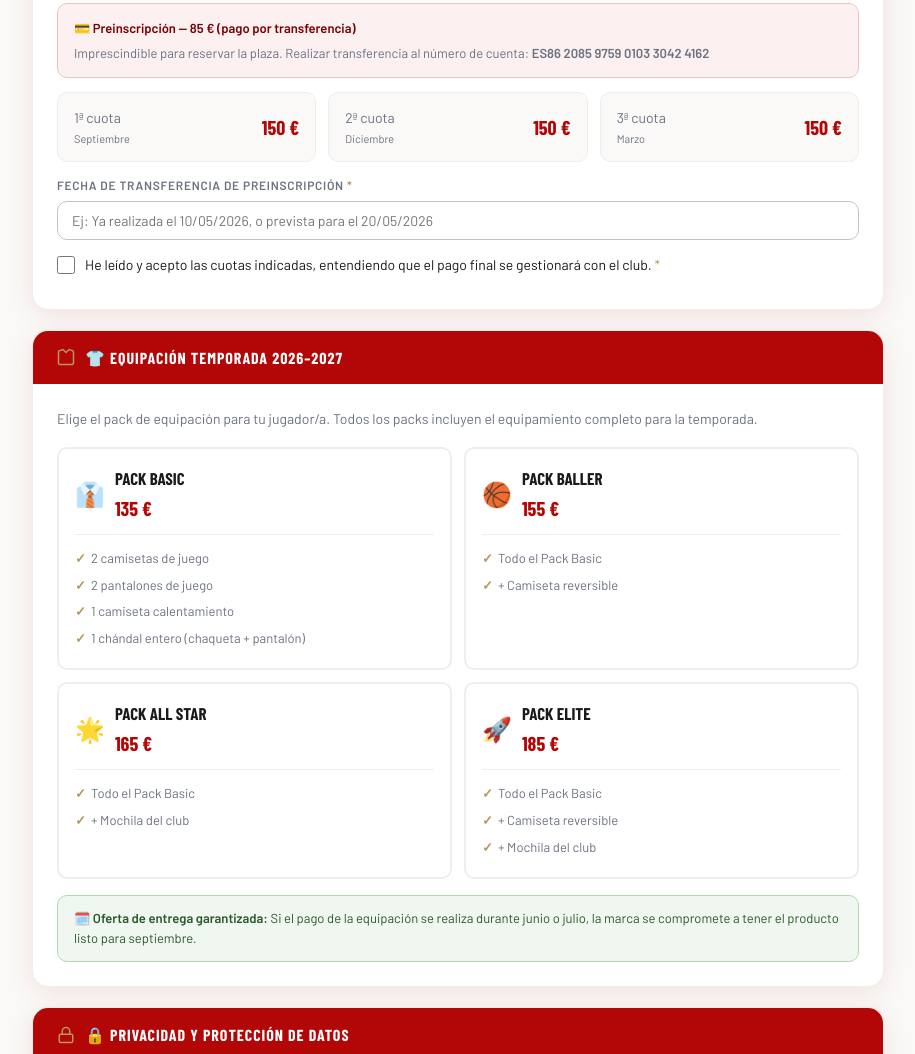
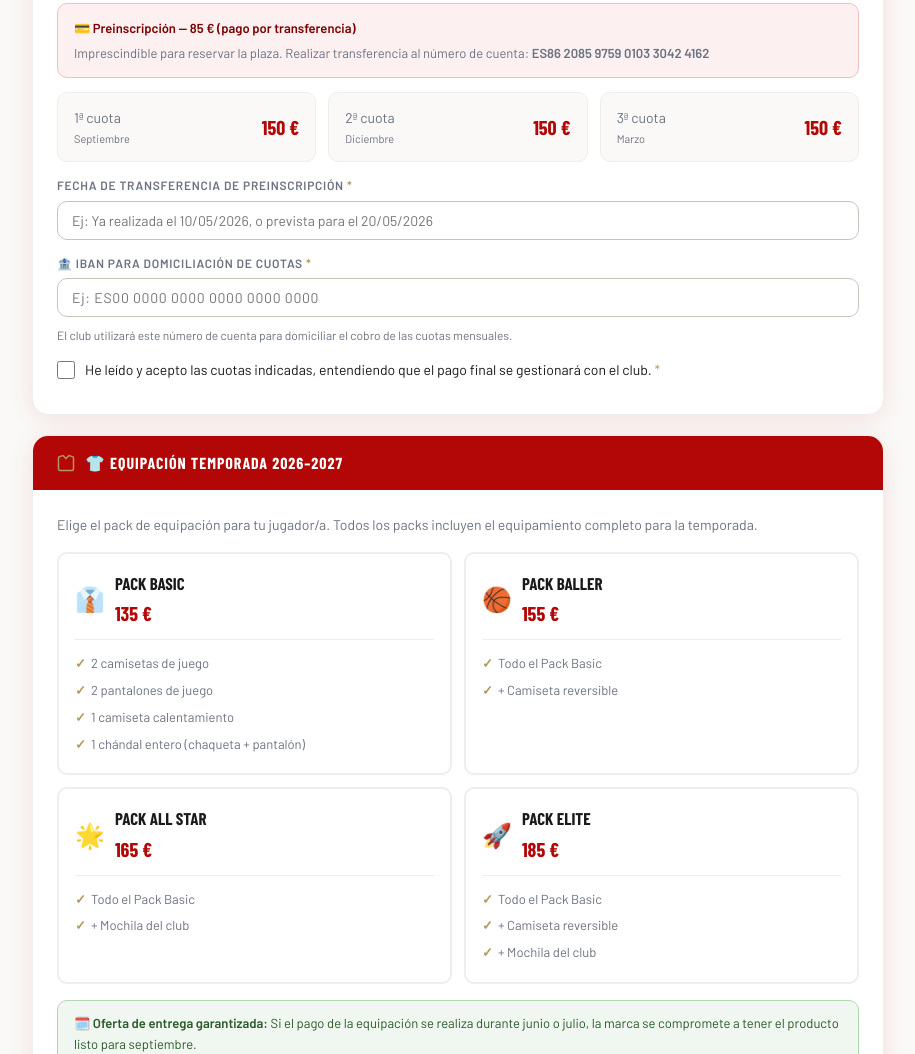
Before and after one commit to CBVilladeLeganes/Inscripcion2026VilladeLeganes, a plain HTML site: page index.html in a window 1280 px wide. Shown: the part 1754-2808 px from the top of the page, without its empty margins (182-1097 px from the left). Drawn offline with nearby package versions, Linux system fonts and the light colour scheme; a web font is replaced by a local one.

Commit message:
Add files via upload

```diff
--- a/index.html
+++ b/index.html
@@ -924,6 +924,11 @@
             <label>Fecha de transferencia de preinscripción <span class="req">*</span></label>
             <input type="text" id="fechaTransferencia" placeholder="Ej: Ya realizada el 10/05/2026, o prevista para el 20/05/2026">
           </div>
+          <div class="field full" style="margin-bottom:14px;">
+            <label>🏦 IBAN para domiciliación de cuotas <span class="req">*</span></label>
+            <input type="text" id="ibanJugador" placeholder="Ej: ES00 0000 0000 0000 0000 0000" style="letter-spacing:0.05em;">
+            <small style="font-size:12px;color:var(--gray-text);margin-top:4px;display:block;">El club utilizará este número de cuenta para domiciliar el cobro de las cuotas mensuales.</small>
+          </div>
         </div>
 
         <!-- CUOTAS LOCAL -->
@@ -961,6 +966,11 @@
           <div class="field full" style="margin-bottom:14px;">
             <label>Fecha de transferencia de preinscripción <span class="req">*</span></label>
             <input type="text" id="fechaTransferenciaLocal" placeholder="Ej: Ya realizada el 10/05/2026, o prevista para el 20/05/2026">
+          </div>
+          <div class="field full" style="margin-bottom:14px;">
+            <label>🏦 IBAN para domiciliación de cuotas <span class="req">*</span></label>
+            <input type="text" id="ibanJugadorLocal" placeholder="Ej: ES00 0000 0000 0000 0000 0000" style="letter-spacing:0.05em;">
+            <small style="font-size:12px;color:var(--gray-text);margin-top:4px;display:block;">El club utilizará este número de cuenta para domiciliar el cobro de las cuotas mensuales.</small>
           </div>
         </div>
 
@@ -1365,6 +1375,7 @@ async function enviarFormulario() {
         alergias: getVal('alergias') || 'Ninguna',
         lesiones: getVal('lesiones') || 'Ninguna',
         fechaTransferencia: fechaT,
+        iban: (compActual === 'federada' ? getVal('ibanJugador') : getVal('ibanJugadorLocal')) || getVal('ibanJugador') || '',
         pack: pack ? (packNombres[pack] || pack) : 'Sin seleccionar',
         tallas: tallasResumen,
         cuotaAceptada: 'Sí',
```
